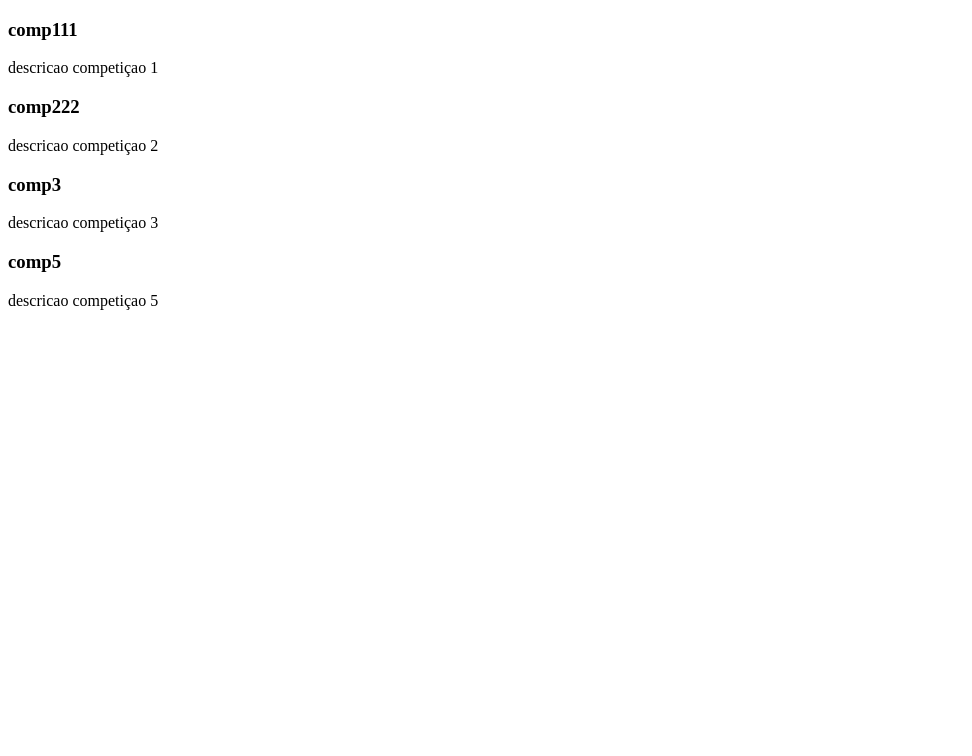
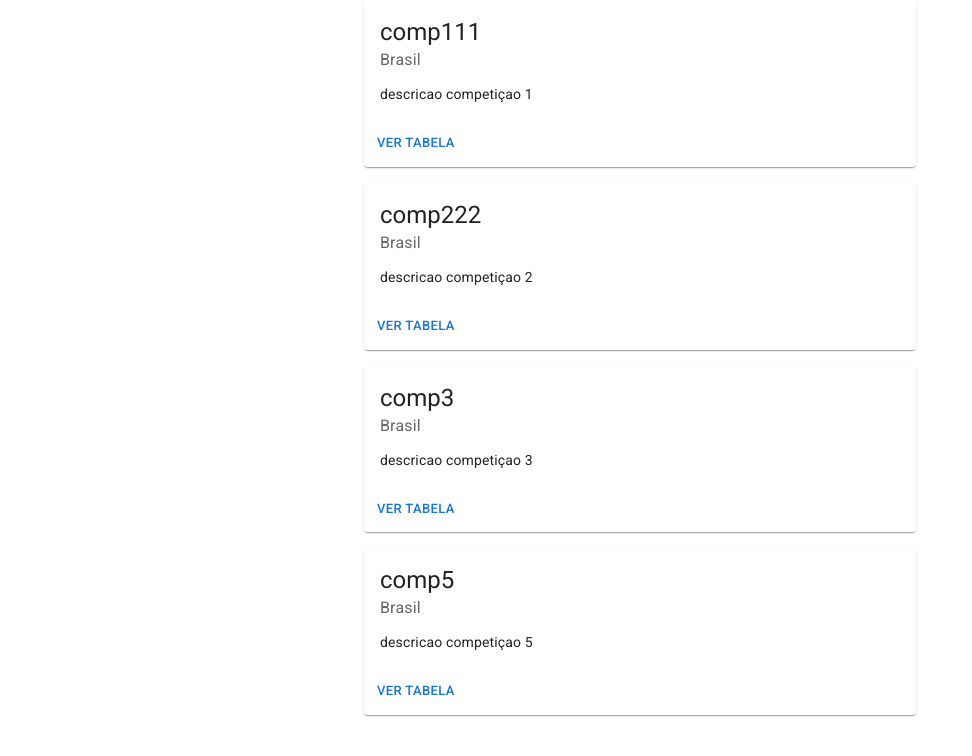
Before and after one commit to zecazeco/lista-campeonatos-estudos, a React (Create React App) app: page / in a window 1280 px wide. Shown: the top 756 px of the page, without its empty margins (0-972 px from the left). Built offline with nearby package versions, Linux system fonts and the light colour scheme.

Commit message:
adicionado material ui design

```diff
--- a/public/index.html
+++ b/public/index.html
@@ -6,6 +6,9 @@
     <meta name="theme-color" content="#000000" />
     <meta name="description" content="Tabela de confrontos"/>
 
+    <link rel="stylesheet" href="https://fonts.googleapis.com/css?family=Roboto:300,400,500,700&display=swap" />
+    <link rel="stylesheet" href="https://fonts.googleapis.com/icon?family=Material+Icons" />
+
     <title>Tabela de confrontos</title>
   </head>
   <body>
--- a/src/App.tsx
+++ b/src/App.tsx
@@ -1,5 +1,4 @@
 import React from 'react';
-
 import CompetitionsList from './pages/CompetitionsList';
 
 function App() {
--- a/src/components/Competition/index.tsx
+++ b/src/components/Competition/index.tsx
@@ -1,16 +1,35 @@
 import React from 'react';
+import Card from '@mui/material/Card';
+import CardActions from '@mui/material/CardActions';
+import CardContent from '@mui/material/CardContent';
+import Button from '@mui/material/Button';
+import Typography from '@mui/material/Typography';
+
 import { ICompetition } from '../../interfaces/competition';
-
 // const Competition = ({name}:ICompetition) => {
 // const Competition = (props:ICompetition) => {
 // const Competition: React.FC<ICompetition> = ({ children, name }) => {
 
-function Competition({ children, name }: ICompetition) {
+function Competition({
+  children, name, country,
+}: ICompetition) {
   return (
-    <>
-      <h3>{name}</h3>
-      <p>{children}</p>
-    </>
+    <Card sx={{ minWidth: 345 }}>
+      <CardContent>
+        <Typography variant="h5" component="div">
+          {name}
+        </Typography>
+        <Typography sx={{ mb: 1.5 }} color="text.secondary">
+          {country}
+        </Typography>
+        <Typography variant="body2">
+          {children}
+        </Typography>
+      </CardContent>
+      <CardActions>
+        <Button size="small">Ver tabela</Button>
+      </CardActions>
+    </Card>
   );
 }
 
--- a/src/index.tsx
+++ b/src/index.tsx
@@ -1,10 +1,15 @@
 import React from 'react';
 import ReactDOM from 'react-dom';
+import CssBaseline from '@mui/material/CssBaseline';
+import Container from '@mui/material/Container';
 import App from './App';
 
 ReactDOM.render(
   <React.StrictMode>
-    <App />
+    <CssBaseline />
+    <Container maxWidth="sm">
+      <App />
+    </Container>
   </React.StrictMode>,
   document.getElementById('root'),
 );
--- a/src/interfaces/competition.tsx
+++ b/src/interfaces/competition.tsx
@@ -2,5 +2,6 @@ import React from 'react';
 
 export interface ICompetition {
   name: string;
+  country: string;
   children: React.ReactNode;
 }
--- a/src/pages/CompetitionsList/index.tsx
+++ b/src/pages/CompetitionsList/index.tsx
@@ -1,15 +1,18 @@
 import React from 'react';
+import Stack from '@mui/material/Stack';
 
 import { Competition } from '../../components';
 
 function CompetitionsList() {
   return (
-    <>
-      <Competition name="comp111">descricao competiçao 1</Competition>
-      <Competition name="comp222">descricao competiçao 2</Competition>
-      <Competition name="comp3">descricao competiçao 3</Competition>
-      <Competition name="comp5">descricao competiçao 5</Competition>
-    </>
+    <div>
+      <Stack spacing={2}>
+        <Competition name="comp111" country="Brasil">descricao competiçao 1</Competition>
+        <Competition name="comp222" country="Brasil">descricao competiçao 2</Competition>
+        <Competition name="comp3" country="Brasil">descricao competiçao 3</Competition>
+        <Competition name="comp5" country="Brasil">descricao competiçao 5</Competition>
+      </Stack>
+    </div>
   );
 }
 
--- a/tsconfig.json
+++ b/tsconfig.json
@@ -18,7 +18,10 @@
     "resolveJsonModule": true,
     "isolatedModules": true,
     "noEmit": true,
-    "jsx": "react-jsx"
+    "jsx": "react-jsx",
+    "paths": {
+      "@mui/styled-engine": ["./node_modules/@mui/styled-engine-sc"]
+    }
   },
   "include": [
     "src"
```
Also changed, not shown: package.json (+8 -5 lines), 1 other file (tests, documents, lock files or other folders).
